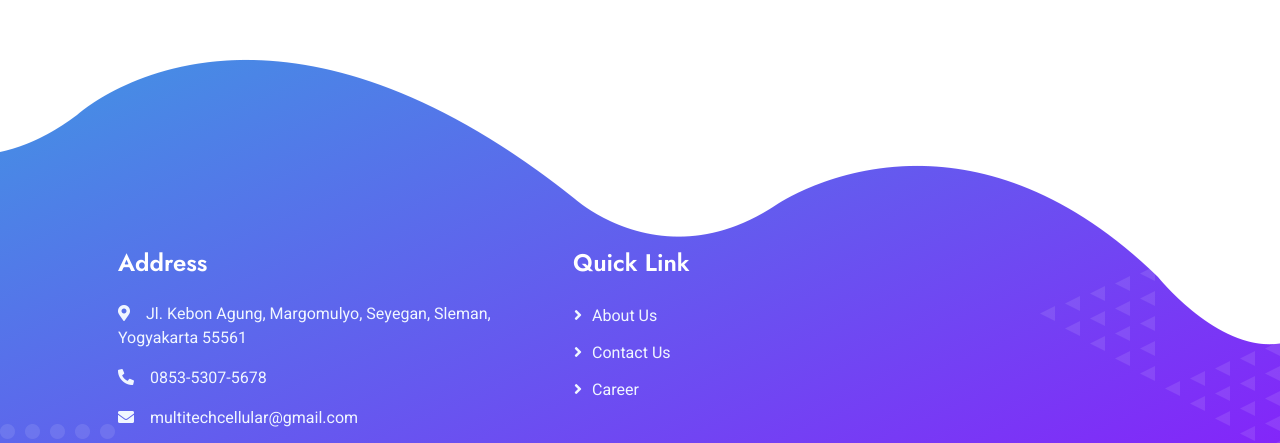
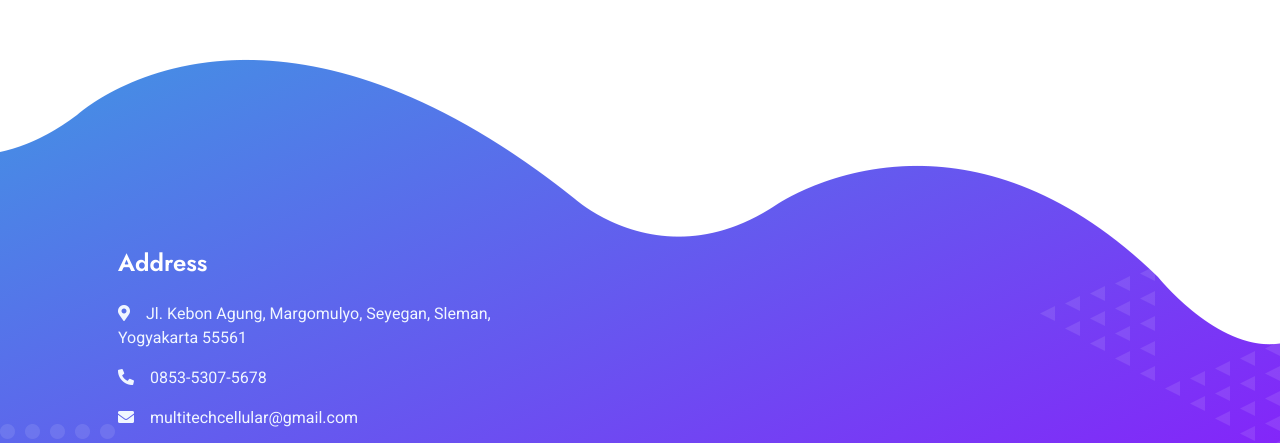
Before and after one commit to multitechcellular/github.io, a plain HTML site: page index.html in a window 1280 px wide. Shown: the part 5846-6289 px from the top of the page. Drawn offline with nearby package versions, Linux system fonts and the light colour scheme.

Commit message:
remove some link footer

```diff
--- a/index.html
+++ b/index.html
@@ -652,12 +652,7 @@
                             <a class="btn btn-outline-light btn-social" href=""><i class="fab fa-linkedin-in"></i></a>
                         </div>
                     </div>
-                    <div class="col-md-10 col-lg-5">
-                        <h4 class="text-white mb-4">Quick Link</h4>
-                        <a class="btn btn-link" href="#about">About Us</a>
-                        <a class="btn btn-link" href="https://wa.me/6285353075678">Contact Us</a>
-                        <a class="btn btn-link" href="/">Career</a>
-                    </div>
+
                 </div>
             </div>
             <div class="container px-lg-5">
```
